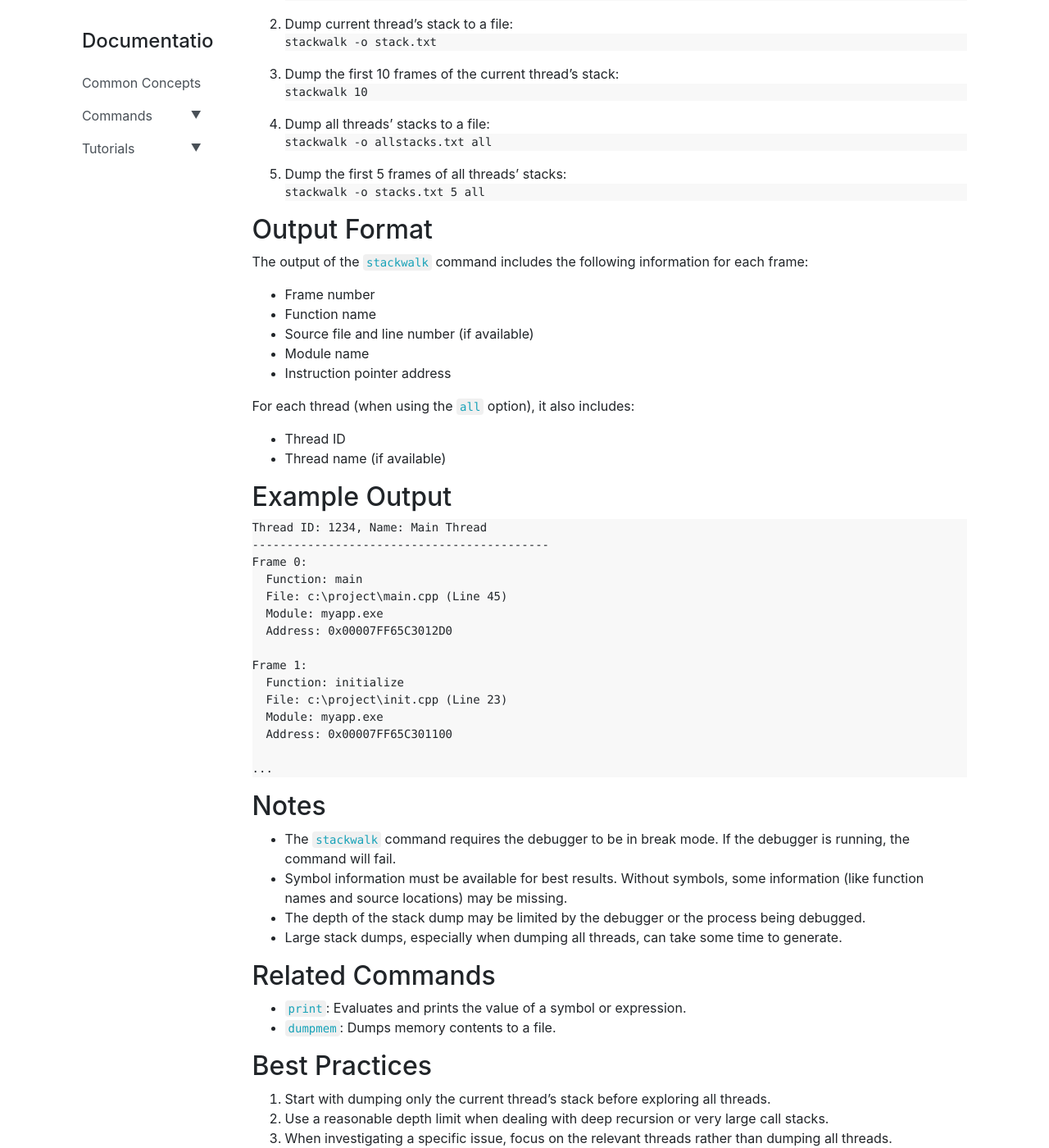
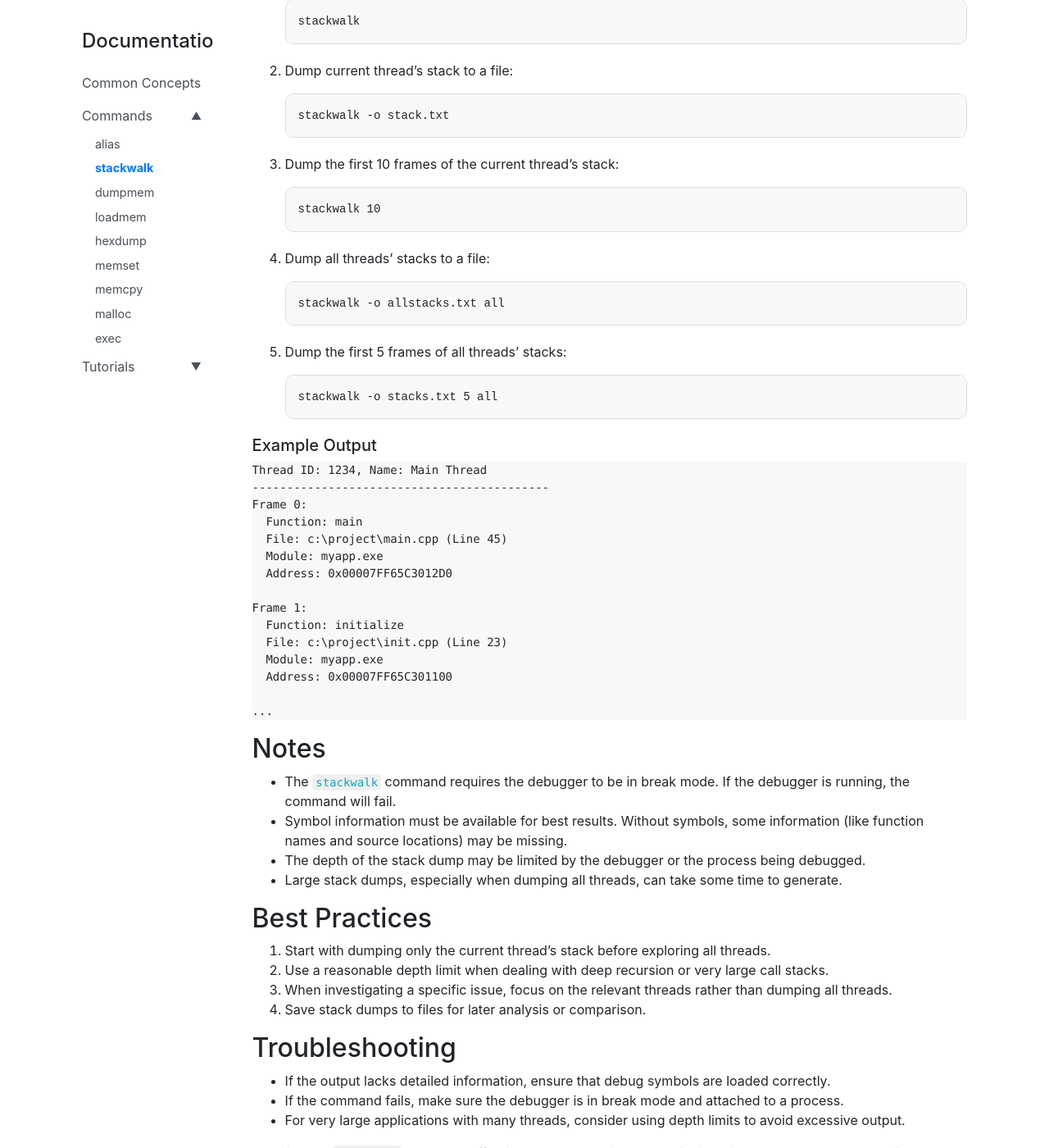
Before and after one commit to ovidiuvio/www.vsdebug.pro, a Jekyll site: the page built from pages/docs/stackwalk.md, in a window 1280 px wide and 1400 px high, scrolled down 859 px. Shown: the whole window at 82% size. Built offline with Jekyll 4.4.1, drawn with Linux system fonts in a browser that asks for light colours; some of the changed text lies outside the part shown.

Commit message:
Updated malloc, stackwalk documentation

````diff
--- a/_includes/docs-toc.html
+++ b/_includes/docs-toc.html
@@ -15,6 +15,11 @@
         <li class="nav-item {% if page.url == '/pages/docs/alias.html' %}current{% endif %}">
           <a class="nav-link" href="/pages/docs/alias.html">
             <span class="nav-text">alias</span>
+          </a>
+        </li>
+        <li class="nav-item {% if page.url == '/pages/docs/stackwalk.html' %}current{% endif %}">
+          <a class="nav-link" href="/pages/docs/stackwalk.html">
+            <span class="nav-text">stackwalk</span>
           </a>
         </li>
         <li class="nav-item {% if page.url == '/pages/docs/dumpmem.html' %}current{% endif %}">
--- a/pages/docs/stackwalk.md
+++ b/pages/docs/stackwalk.md
@@ -1,71 +1,70 @@
 ---
 layout: docs
 title: Stack Walk | VSDebugPro
-keywords: VSDebugPro, dumpmem, memory dump, save memory, debugging command, data analysis, memory examination, writemem, readmem, read process memory, write process memory
-description: Dump memory contents with precision using VSDebugPro's dumpmem command. This page details how to save specific memory regions to files, facilitating offline analysis and data preservation during debugging.
+keywords: VSDebugPro, debugging command, data analysis, program debugging, visual studio debugging, stack dump ,stack walk, program stack, callstack
+description: Performs a structured dump of the callstack for the current thread or all threads in the debugged process.
 ---
 {::options parse_block_html="true" /}
 
-# stackwalk Command
+##### stackwalk (Stack walk utility)
 
-## Overview
+##### Description
 
 The `stackwalk` command in VSDebugPro performs a structured dump of the call stack for the current thread or all threads in the debugged process. It provides a detailed view of the program's execution state, which is crucial for understanding the flow of control and diagnosing issues.
 
-## Syntax
+##### Syntax
 
+{: .code-box}
+>{: .code-header}
+>Syntax
 ```
 stackwalk [-o <filename>] [depth] [all]
 ```
 
-## Parameters
+##### Parameters
 
 - `-o <filename>`: Optional. Specifies the output file to write the stack dump. If not provided, the output is displayed in the console.
 - `depth`: Optional. Specifies the number of frames to dump per thread. If not provided, all frames are dumped.
 - `all`: Optional. If specified, dumps the stack for all threads. Otherwise, only the current thread's stack is dumped.
 
-## Usage Examples
+##### Usage Examples
 
 1. Dump current thread's stack to console:
+
+   {: .code-box}
    ```
    stackwalk
    ```
 
 2. Dump current thread's stack to a file:
+
+   {: .code-box}
    ```
    stackwalk -o stack.txt
    ```
 
 3. Dump the first 10 frames of the current thread's stack:
+
+   {: .code-box}
    ```
    stackwalk 10
    ```
 
 4. Dump all threads' stacks to a file:
+
+   {: .code-box}
    ```
    stackwalk -o allstacks.txt all
    ```
 
 5. Dump the first 5 frames of all threads' stacks:
+
+   {: .code-box}
    ```
    stackwalk -o stacks.txt 5 all
    ```
 
-## Output Format
-
-The output of the `stackwalk` command includes the following information for each frame:
-
-- Frame number
-- Function name
-- Source file and line number (if available)
-- Module name
-- Instruction pointer address
-
-For each thread (when using the `all` option), it also includes:
-- Thread ID
-- Thread name (if available)
-
-## Example Output
+##### Example Output
 
 ```
 Thread ID: 1234, Name: Main Thread
@@ -92,11 +91,6 @@ Frame 1:
 - The depth of the stack dump may be limited by the debugger or the process being debugged.
 - Large stack dumps, especially when dumping all threads, can take some time to generate.
 
-## Related Commands
-
-- `print`: Evaluates and prints the value of a symbol or expression.
-- `dumpmem`: Dumps memory contents to a file.
-
 ## Best Practices
 
 1. Start with dumping only the current thread's stack before exploring all threads.
````
Also changed, not shown: pages/docs/malloc.md (+23 -9 lines).
